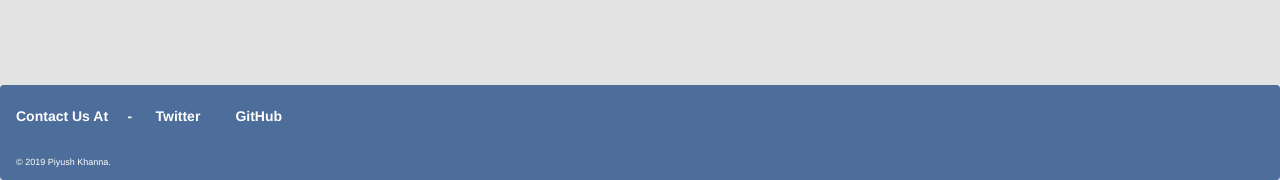
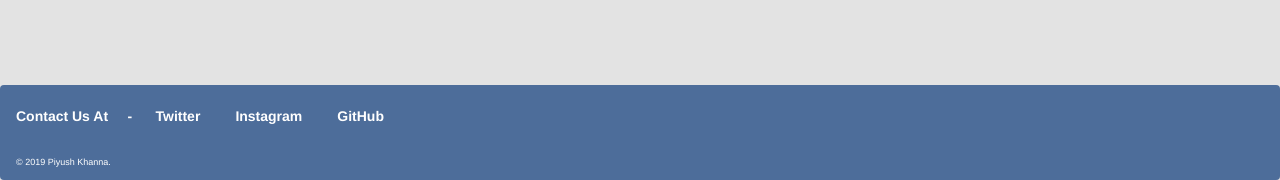
Before and after one commit to sanchit-bhalla/URL_Shortener, a Django app: page / in a window 1280 px wide. Shown: the part 620-800 px from the top of the page. Run offline with Django 3.2, Linux system fonts and the light colour scheme; some libraries are stand-ins or nearby versions.

Commit message:
updated footer

```diff
--- a/urlshorten/shortener/templates/shortener/base.html
+++ b/urlshorten/shortener/templates/shortener/base.html
@@ -27,7 +27,7 @@
 	<div class="navbar-light navbar container-fluid" style="background-color :#4d6d9a; color:white; position:absolute; bottom:0px;width:100%; margin-bottom:0px"><br>
 	<p><strong>Contact Us At &nbsp&nbsp&nbsp&nbsp- </strong>&nbsp&nbsp&nbsp&nbsp
     <a style="color: white;" href="https://twitter.com/piyush_khanna_"><strong>Twitter</strong></a>&nbsp&nbsp&nbsp&nbsp&nbsp&nbsp&nbsp&nbsp
-
+    <a style="color: white;" href="https://www.instagram.com/piyushkhanna_/"><strong>Instagram</strong></a>&nbsp&nbsp&nbsp&nbsp&nbsp&nbsp&nbsp&nbsp
     <a style="color: white;" href="https://github.com/PiyushKhanna30"><strong>GitHub</strong></a></p>
     <br/>
     <p style="color: white;font-size: 0.9rem;" class="col-6"></strong>© 2019 Piyush Khanna.</strong></p>
```
